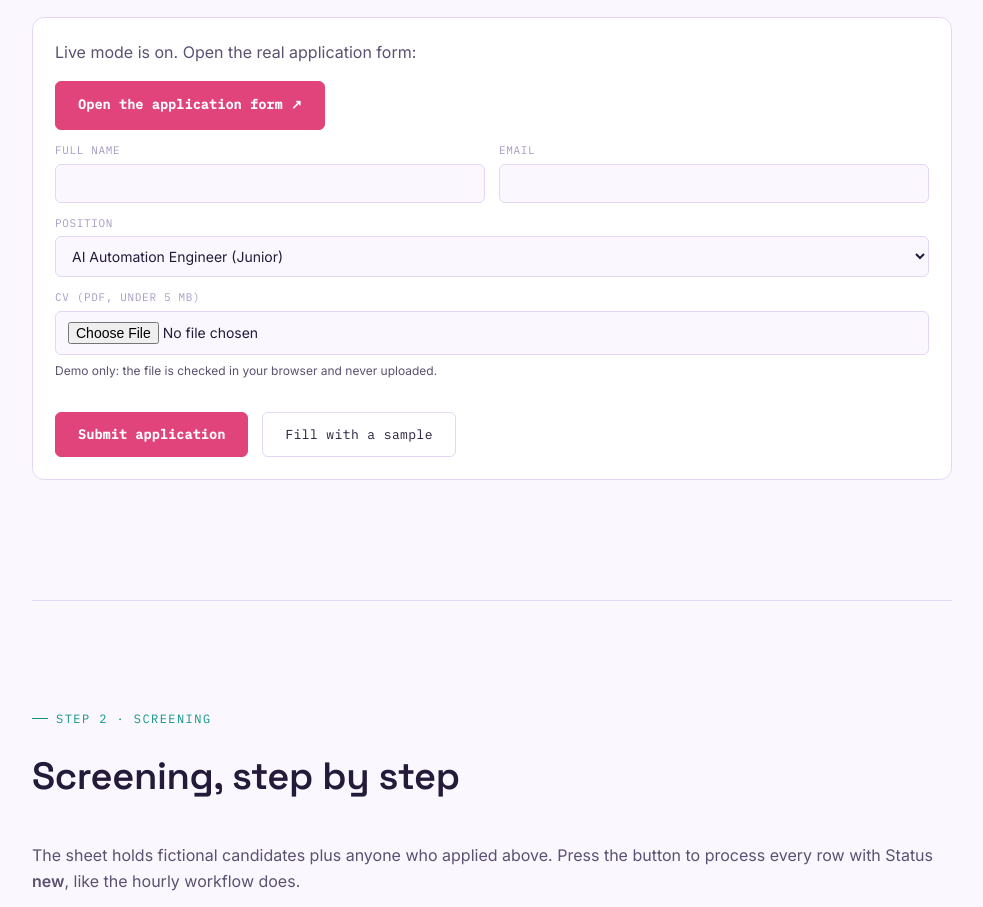
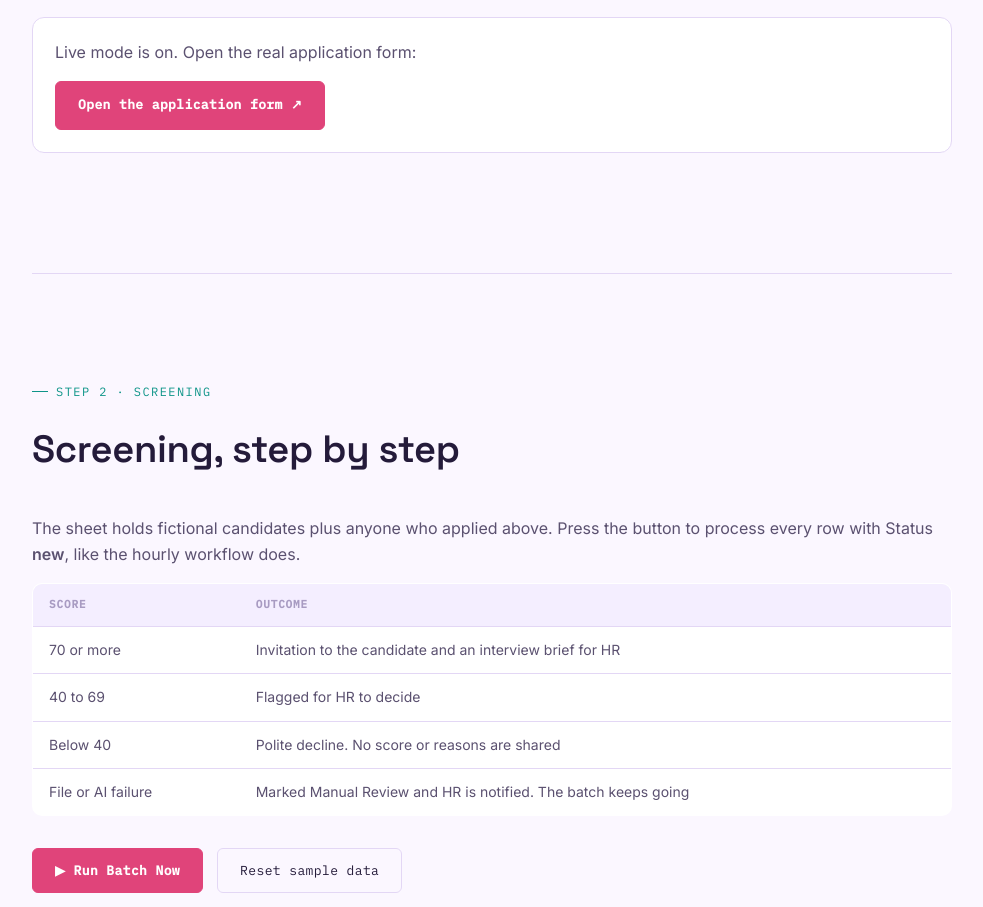
Before and after one commit to Sherry-Magdy/n8n-automation-projects, a plain HTML site: page projects/recruitment.html in a window 1280 px wide. Shown: the part 1128-2035 px from the top of the page, without its empty margins (148-1131 px from the left). Drawn offline with Linux system fonts and the light colour scheme.

Commit message:
Refactor apply link and live box visibility logic

```diff
--- a/projects/recruitment.html
+++ b/projects/recruitment.html
@@ -109,8 +109,7 @@ const $ = s => document.querySelector(s);
 function el(t, txt, cls) { const e = document.createElement(t); if (txt != null) e.textContent = txt; if (cls) e.className = cls; return e; }
 if (CONFIG.n8nBase) {
   $("#mode").textContent = "Live · n8n"; $("#mode").classList.add("live");
-  $("#applyLink").href = CONFIG.n8nBase + CONFIG.applyForm; $("#liveBox").hidden = false;
-}
+$("#applyLink").href = CONFIG.n8nBase + CONFIG.applyForm; $("#liveBox").hidden = false; $("#applyForm").hidden = true;}
 let clock = 540;
 const fmt = m => String(Math.floor(m / 60) % 24).padStart(2, "0") + ":" + String(m % 60).padStart(2, "0");
 const seed = () => [
```
